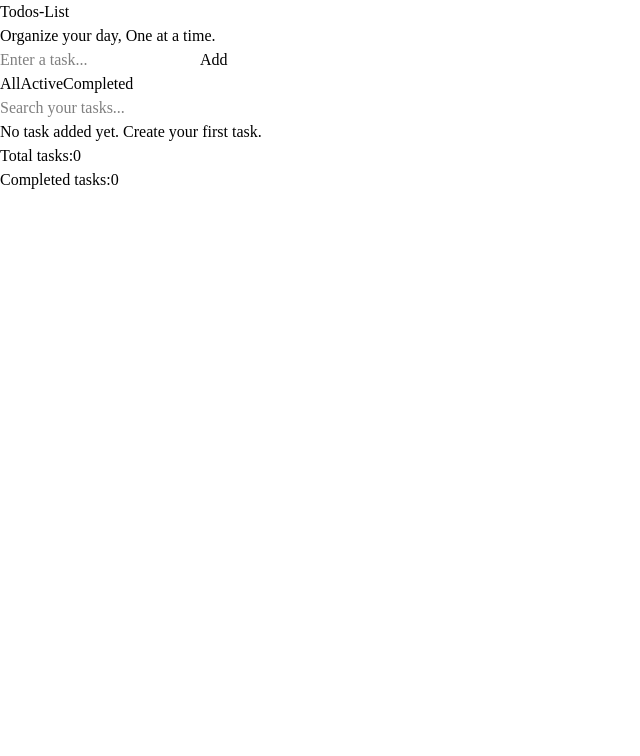
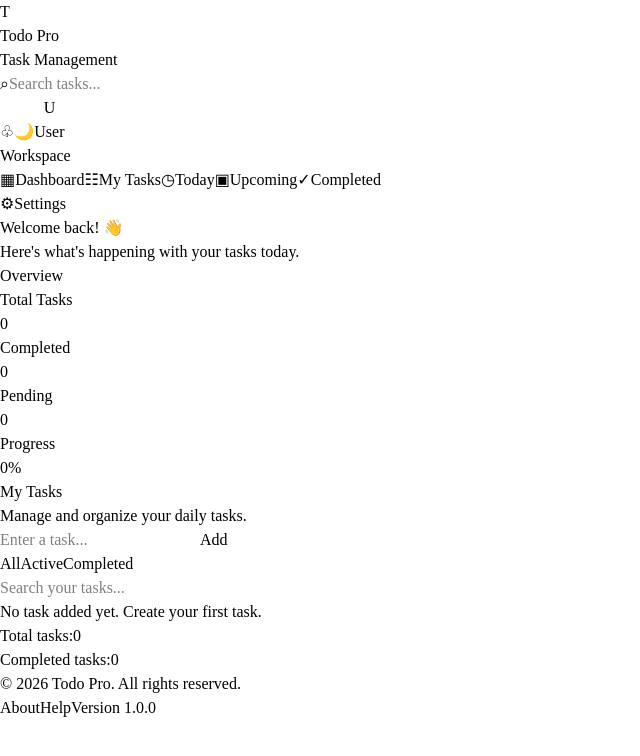
Before and after one commit to khanra321/todo-pro, a React (Vite) app: page / in a window 1280 px wide. Shown: the top 756 px of the page, without its empty margins (0-640 px from the left). Built offline with nearby package versions, Linux system fonts and the light colour scheme.

Commit message:
Modify app.tsx

```diff
--- a/src/App.tsx
+++ b/src/App.tsx
@@ -1,10 +1,9 @@
+
+import { useEffect, useState } from "react";
+
 import { useTodos } from "./features/todos/hooks/useTodos";
-import { TodoList } from "./features/todos/components/TodoList";
-import { TodoForm } from "./features/todos/components/TodoForm";
-import { TodoStats } from "./features/todos/components/TodoStats";
-import { TodoFilter } from "./features/todos/components/TodoFilter";
-import { TodoSearch } from "./features/todos/components/TodoSearch";
-
+import { Dashboard } from "./pages/Dashboard";
+import { DashboardLayout } from "./components/layout/DashboardLayout";
 
 export default function App() {
   const {
@@ -24,50 +23,45 @@ export default function App() {
     setSearch,
   } = useTodos();
 
+  const [theme, setTheme] = useState<"light" | "dark">("light");
+  const [activePage, setActivePage] = useState("dashboard");
+
+  useEffect(() => {
+    document.documentElement.classList.toggle(
+      "dark",
+      theme === "dark"
+    );
+  }, [theme]);
+
+  function handleThemeToggle() {
+    setTheme((prevTheme) =>
+      prevTheme === "light" ? "dark" : "light"
+    );
+  }
+
   return (
-    <main className="min-h-screen bg-slate-100 px-4 py-16" >
-      <section className="mx-auto max-w-xl bg-white rounded-3xl shadow-lg p-6 sm:p-8 ">
-        <h1 className="text-3xl font-bold text-green-600 ">Todos-List</h1>
-        <p className=" mt-6 mb-6 text-slate-800">Organize your day, One at a time.</p>
-        <TodoForm
-          task={task}
-          onTaskChange={setTask}
-          onAdd={addTodo}
-        />
-        <div className="  flex justify-between ">
-          <TodoFilter
-            filter={filter}
-            onFilterChange={setFilter}
-
-          />
-          <TodoSearch
-            search={search}
-            onSearchChange={setSearch}
-          />
-        </div>
-        <TodoList
-          todos={filteredTodos}
-          onToggle={toggleChecked}
-          onDelete={removeTodo}
-          onEdit={editTodo}
-        />
-        {filteredTodos.length === 0 && (
-          <p className="mt-6 text-center text-slate-400">
-            {todos.length === 0
-              ? "No task added yet. Create your first task."
-              : filter === "active"
-                ? "Active tasks not found."
-                : filter === "completed"
-                  ? "Completed tasks not found."
-                  : "Task not match."
-            }
-          </p>
-        )}
-        <TodoStats
-          total={lenTodo}
-          completed={completedCount}
-        />
-      </section>
-    </main>
-  )
+    <DashboardLayout
+      theme={theme}
+      onThemeToggle={handleThemeToggle}
+      activePage={activePage}
+      onNavigate={setActivePage}
+    >
+      <Dashboard
+        task={task}
+        setTask={setTask}
+        todos={todos}
+        filteredTodos={filteredTodos}
+        addTodo={addTodo}
+        toggleChecked={toggleChecked}
+        removeTodo={removeTodo}
+        editTodo={editTodo}
+        lenTodo={lenTodo}
+        completedCount={completedCount}
+        filter={filter}
+        setFilter={setFilter}
+        search={search}
+        setSearch={setSearch}
+      />
+    </DashboardLayout>
+  );
 }
```
